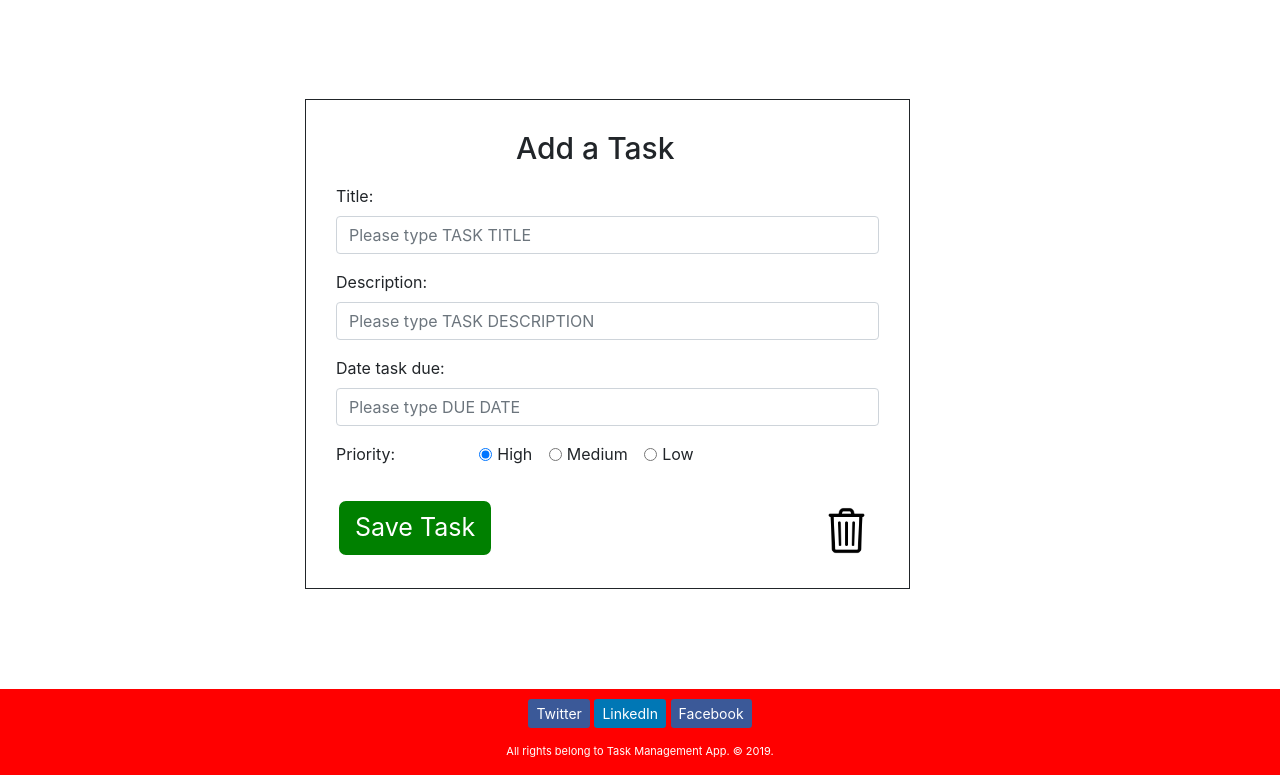
After one commit to tillyoswellwheeler/task_manager_app, a Flask app: template templates/edit_task.html in a window 1280 px wide. The commit adds this page. Shown: the part 301-1076 px from the top of the page. Run offline with Flask 2, Linux system fonts and the light colour scheme; the template is opened without the code that fills it, so the values that code supplies are empty; some libraries are stand-ins or nearby versions.

Commit message:
deleting item

```diff
--- a/app.py
+++ b/app.py
@@ -3,9 +3,11 @@ import requests
 import api_integration as db_api
 import datetime
 import sqlite3
+from flask_cors import CORS
 
 
 app = Flask(__name__)
+cors = CORS(app)
 
 @app.route("/", methods=['GET', 'POST'])
 def home():
@@ -16,18 +18,29 @@ def home():
     #        print('Postcode not recognized!')
         return render_template("home.html", title="Homepage", **locals())
 
+
+
+
     if request.method == 'POST':
-        form_data = request.form.to_dict()
-#        db_api.add_task(form_data)
+        if 'find_task_submit' in request.form:
+            find_task_data = request.form.to_dict()
+            delete_task = db_api.delete_task(find_task_data)
+            db_api_response = requests.get("http://127.0.0.1:5000/tasks")
+            api_data = db_api_response.json()
+            return render_template("home.html", title="Homepage", **locals())
+
+        else:
+            form_data = request.form.to_dict()
+            db_api.add_task(form_data)
 
 
 #        description = form_data["description"]
 #        title = form_data["title"]
 #            due_date = form_data["due_date"]
 #            due_created = form_data["date_created"]
-        json_data = jsonify(form_data)
-        return json_data
-#        post_db_response = requests.post("http://127.0.0.1:5000/tasks", data=json_data)
+#        json_data = jsonify(form_data)
+#        return json_data
+#        post_db_response = requests.post("http://127.0.0.1:5000/tasks", data = json_data)
 
 #        return jsonify({
 #        'json_data': post_db_response
@@ -49,7 +62,7 @@ def tasks():
         return jsonify(dummy_api_data)
 
 #    elif request.method == 'POST':
-#        db_api.add_task(request)
+#        db_api.add_task(post_db_response)
 
 
 
--- a/static/stylesheet.css
+++ b/static/stylesheet.css
@@ -46,6 +46,15 @@ form {
   margin-top: 100px;
   margin-bottom: 100px;
   margin-left: 220px;
+}
+
+form.home_form {
+border: none;
+border-width: thin;
+padding: 0px;
+margin-top: 0px;
+margin-bottom: 0px;
+margin-left: 0px;
 }
 
 h1.add_task_h1 {
--- /dev/null
+++ b/templates/edit_task.html
@@ -0,0 +1,90 @@
+{% extends "layout.html" %}
+
+{% block content %}
+<body>
+	<img src="images/taskbkgd.jpg">
+		<nav class="navbar fixed-top navbar-expand-lg navbar-light bg light">
+			<a href="index.html"><img class="logo" src="images/task_logo.jpg" alt="Logo."/></a>
+					<h1 class="websiteh1">Task Management App</h1>
+
+				<button class="navbar-toggler" type="button" data-toggle="collapse" data-target="#navbarNav" aria-controls="navbarNav" aria-expanded="false" aria-label="Toggle navigation">
+					<span class="navbar-toggler-icon"></span>
+				</button>
+
+				<div class="collapse navbar-collapse justify-content-end" id="navbarNav">
+					<ul class="navbar-nav">
+						<li class="nav-item">
+							<a class="nav-link" href="index.html">View Tasks</a>
+						</li>
+						<li class="nav-item">
+							<a class="nav-link active" href="addtask.html">Add a Task</a>
+						</li>
+						<li class="nav-item">
+							<a class="nav-link" href="">Login</a>
+						</li>
+						<li class="nav-item">
+							<a class="nav-link" href="">Sign up</a>
+						</li>
+					</ul>
+				</div>
+		</nav>
+
+		<main class = "taskapp_background">
+
+
+				<section id="add_task">
+
+					<div class="container">
+						<div class="row">
+							<div class="col-sm-9">
+
+								<form method="post" action="/">
+									<h1 class= "add_task_h1">Add a Task</h1>
+
+									<div class="form-group">
+										<label for="tasktitle-text-area">Title:</label>
+										<input type="text" class="form-control" id="tasktitle-text-area" name="title" placeholder="Please type TASK TITLE">
+									</div>
+
+									<div class="form-group">
+										<label for="description-text-area">Description:</label>
+										<input type="text" class="form-control" id="description-text-area" name="description" placeholder="Please type TASK DESCRIPTION">
+									</div>
+
+									<div class="form-group">
+										<label for="datedue-text-area">Date task due:</label>
+										<input type="text" class="form-control" id="datedue-text-area" name="date_due" placeholder="Please type DUE DATE">
+									</div>
+
+									<div class="form-group row">
+									<p class="col-sm-3">Priority:</p>
+									<div class="col-sm-9">
+										<div class="form-check form-check-inline">
+												<input class="form-check-input" type="radio" name="priority-radio" id="priority-high-radio" value="High" checked="checked">
+												<label class="form-check-label" for="priority-high-radio">High</label>
+										</div>
+											<div class="form-check form-check-inline">
+													<input class="form-check-input" type="radio" name="priority-radio" id="priority-medium-radio" value="Medium">
+													<label class="form-check-label" for="priority-medium-radio">Medium</label>
+											</div>
+											<div class="form-check form-check-inline">
+													<input class="form-check-input" type="radio" name="priority-radio" id="priority-low-radio" value="Low">
+													<label class="form-check-label" for="priority-low-radio">Low</label>
+											</div>
+
+									</div>
+									</div>
+
+							<img class="bin float-right" src="static/images/bin_image.png" alt="Bin image to delete task."/>
+							<button type="submit" button class="savetask btn btn-primary btn-lg">Save Task</button>
+
+								</form>
+							</div>
+
+
+</div>
+</div>
+							</section>
+						</main>
+
+{% endblock content %}
```
Also changed, not shown: api_integration.py (+15 -16 lines), engine.js (added, +16 -0 lines), templates/home.html (+48 -8 lines), task_manager.db.
